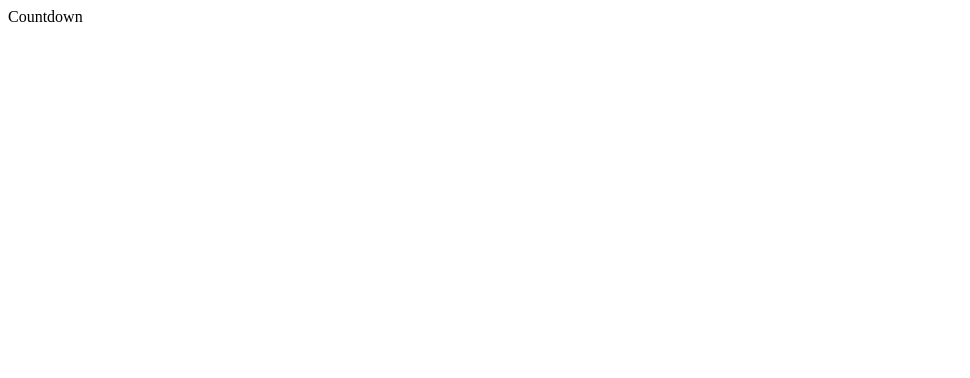
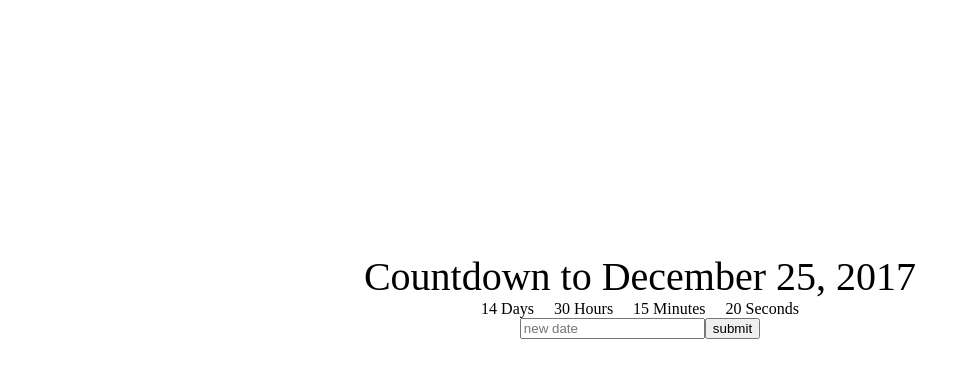
Before and after one commit to Basruhe/countdownchamp, a React (Create React App) app: page / in a window 1280 px wide. Shown: the top 378 px of the page, without its empty margins (0-970 px from the left). Built offline with nearby package versions, Linux system fonts and the light colour scheme.

Commit message:
added basic ui

```diff
--- /dev/null
+++ b/src/App.css
@@ -0,0 +1,17 @@
+.App {
+  text-align: center;
+  font: size 35px;
+  margin-top: 20%;
+}
+
+.App-title {
+  font-size: 40px;
+}
+
+.Clock-days,
+.Clock-hours,
+.Clock-minutes,
+.Clock-seconds {
+  display: inline;
+  margin: 10px;
+}
--- /dev/null
+++ b/src/App.jsx
@@ -0,0 +1,33 @@
+// note; react components are .jsx instead of js, and capitalized first letter
+
+// Some notes:
+// Component in react is independent and reusable part of the ui
+// jsx looks like html but is actually javascript
+
+import React from "react";
+import { Component } from "react";
+import "./App.css";
+
+class App extends Component {
+  render() {
+    return (
+      <div className="App">
+        <div className="App-title">Countdown to December 25, 2017</div>
+
+        <div>
+          <div className="Clock-days">14 Days</div>
+          <div className="Clock-hours">30 Hours</div>
+          <div className="Clock-minutes">15 Minutes</div>
+          <div className="Clock-seconds">20 Seconds</div>
+        </div>
+
+        <div>
+          <input placeholder="new date" />
+          <button>submit</button>
+        </div>
+      </div>
+    );
+  }
+}
+
+export default App;
--- a/src/index.js
+++ b/src/index.js
@@ -1,4 +1,5 @@
 import React from "react";
 import ReactDOM from "react-dom";
+import App from "./App";
 
-ReactDOM.render(<div>Countdown</div>, document.getElementById("root"));
+ReactDOM.render(<App />, document.getElementById("root"));
```
